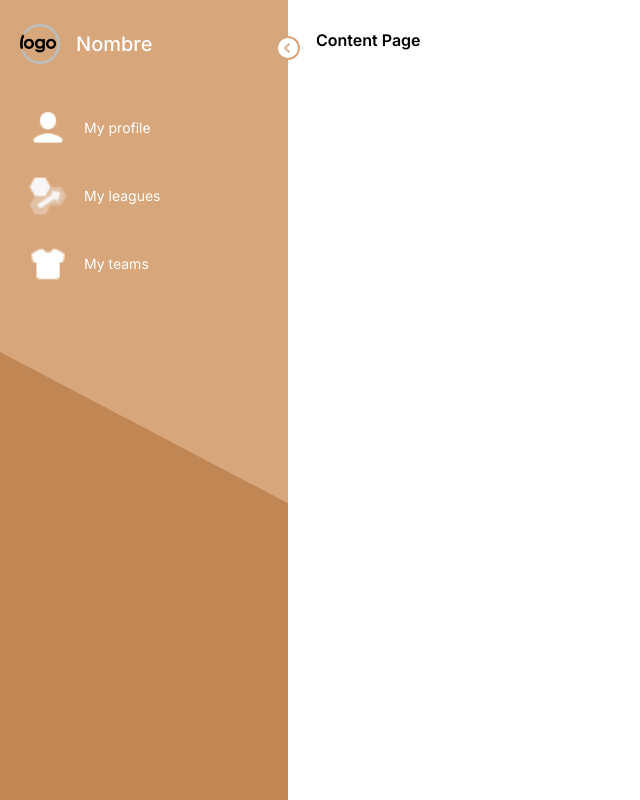
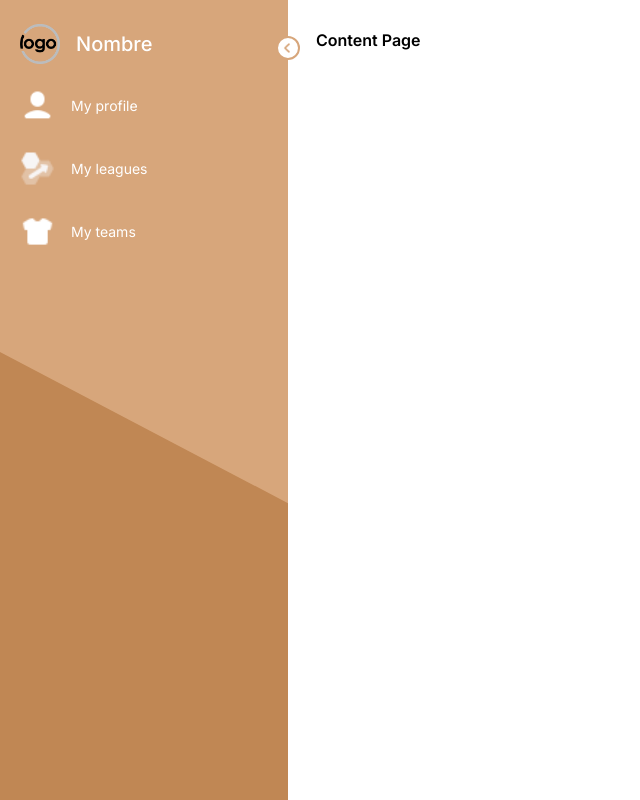
Before and after one commit to AdrolieCharrian/league_creator, a Next.js app: page /league in a window 1280 px wide. Shown: the whole page, without its empty margins (0-640 px from the left). Built offline with nearby package versions, Linux system fonts and the light colour scheme.

Commit message:
diseño acabado light sidebar

```diff
--- a/src/app/components/Sidebar.jsx
+++ b/src/app/components/Sidebar.jsx
@@ -1,9 +1,9 @@
 "use client";
 import Image from "next/image";
 import { useState } from "react";
-import "./Sidebar.css"; // Importa el archivo CSS
+import "./Sidebar.css";
 
-export default function Sidebar() {
+export default function Sidebar({}) {
   const [open, setOpen] = useState(true);
   const Menus = [
     { title: "My profile", src: "user-light" },
@@ -17,9 +17,21 @@ export default function Sidebar() {
         open ? "w-72" : "w-20"
       } duration-100 h-screen bg-sidebar-light relative p-5 pt-6`}
     >
+      <div className="flex gap-x-4 items-center">
+        <Image
+          src="/sidebar/logo.png"
+          width={40}
+          height={40}
+          className={`cursor-pointer duration-500 ${open && "rotate-[360deg]"}`}
+          alt=""
+        />
+        <h1
+          className={`text-white origin-left font-medium text-xl duration-300 ${!open && "scale-0"}`}
+        >
+          Nombre
+        </h1>
+      </div>
       <div className="triangle-container">
-        <div className="triangle"></div>
-      </div>
         <Image
           src="/sidebar/control-light.png"
           width={28}
@@ -30,23 +42,7 @@ export default function Sidebar() {
           alt=""
           onClick={() => setOpen(!open)}
         />
-      <div className="flex gap-x-4 items-center">
-        <Image
-          src="/sidebar/logo.png"
-          width={40}
-          height={40}
-          className={`cursor-pointer duration-500 ${open && "rotate-[360deg]"}`}
-          alt=""
-        />
-        <h1
-          className={`text-white origin-left font-medium text-xl duration-300 ${
-            !open && "scale-0"
-          }`}
-        >
-          Nombre
-        </h1>
-      </div>
-      <ul className="pt-6">
+        <ul className="pt-7 mt-10 p-3 ">
           {Menus.map((menu, index) => (
             <li
               key={index}
@@ -54,16 +50,18 @@ export default function Sidebar() {
             >
               <Image
                 src={`/sidebar/${menu.src}.png`}
-              width={40}
-              height={40}
+                width={35}
+                height={35}
                 alt=""
               />
-            <span className={`${!open && "hidden"} origin-left duration-300`}>
+              <span className={`${!open && "hidden"} origin-left duration-300 ${!open && "scale-0"}`}>
                 {menu.title}
               </span>
             </li>
           ))}
         </ul>
+        <div className="triangle"></div>
+      </div>
     </div>
   );
 }
```
Lines whose indentation alone changed are shown as unchanged.
